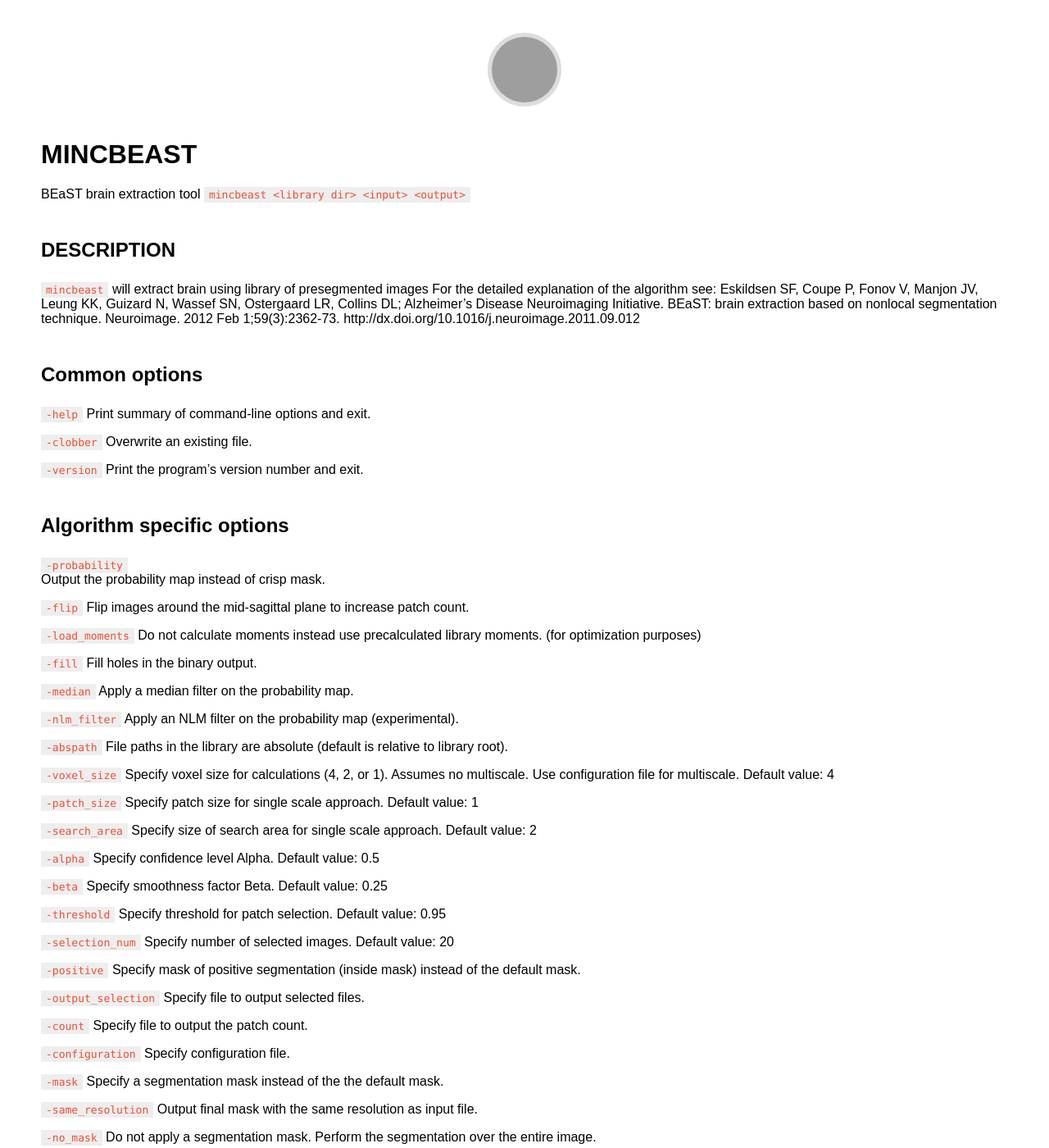
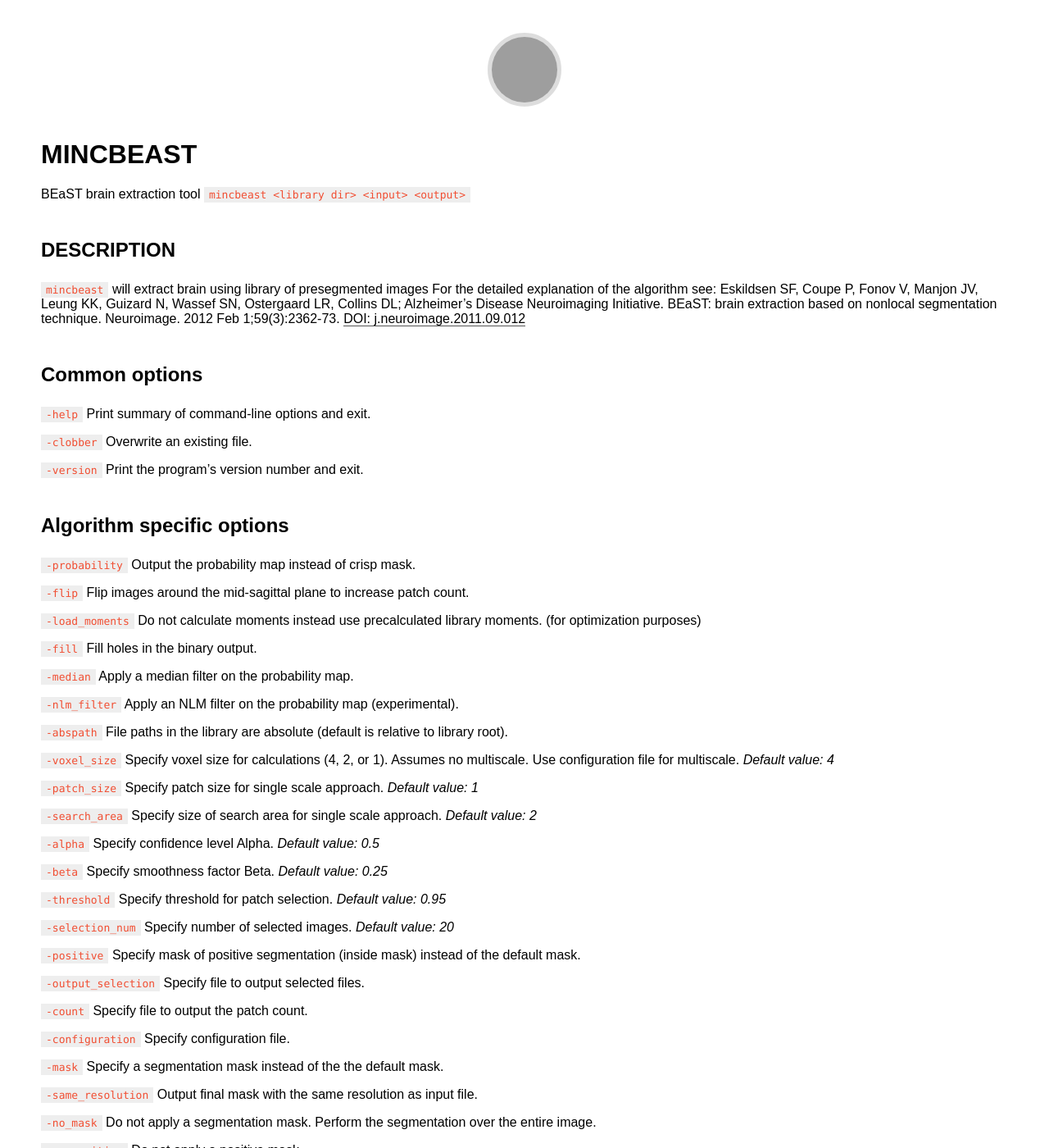
Before and after one commit to BIC-MNI/man-pages, a Jekyll site: the page built from _man/mincbeast.md, in a window 1280 px wide and 1400 px high. Shown: the whole window at 82% size. Built offline with Jekyll 4.4.1, drawn with Linux system fonts in a browser that asks for light colours; some web fonts are replaced; grey boxes are pictures that could not be loaded.

Commit message:
Fixed markup for mincbeast

```diff
--- a/_man/mincbeast.md
+++ b/_man/mincbeast.md
@@ -55,25 +55,25 @@ Print the program's version number and exit.
   File paths in the library are absolute (default is relative to library root).
 
 `-voxel_size`
-  Specify voxel size for calculations (4, 2, or 1). Assumes no multiscale. Use configuration file for multiscale.  Default value: 4
+  Specify voxel size for calculations (4, 2, or 1). Assumes no multiscale. Use configuration file for multiscale.  *Default value: 4*
 
 `-patch_size`
-  Specify patch size for single scale approach.  Default value: 1
+  Specify patch size for single scale approach.  *Default value: 1*
 
 `-search_area`
-  Specify size of search area for single scale approach. Default value: 2
+  Specify size of search area for single scale approach. *Default value: 2*
 
 `-alpha`
-  Specify confidence level Alpha.  Default value: 0.5
+  Specify confidence level Alpha.  *Default value: 0.5*
 
 `-beta`
-  Specify smoothness factor Beta.  Default value: 0.25
+  Specify smoothness factor Beta.  *Default value: 0.25*
 
 `-threshold`
-  Specify threshold for patch selection.  Default value: 0.95
+  Specify threshold for patch selection.  *Default value: 0.95*
 
 `-selection_num`
-  Specify number of selected images.  Default value: 20
+  Specify number of selected images.  *Default value: 20*
 
 `-positive`
   Specify mask of positive segmentation (inside mask) instead of the default mask.
```
Also changed, not shown: other parts of _man/mincbeast.md (+1 -1 lines).
